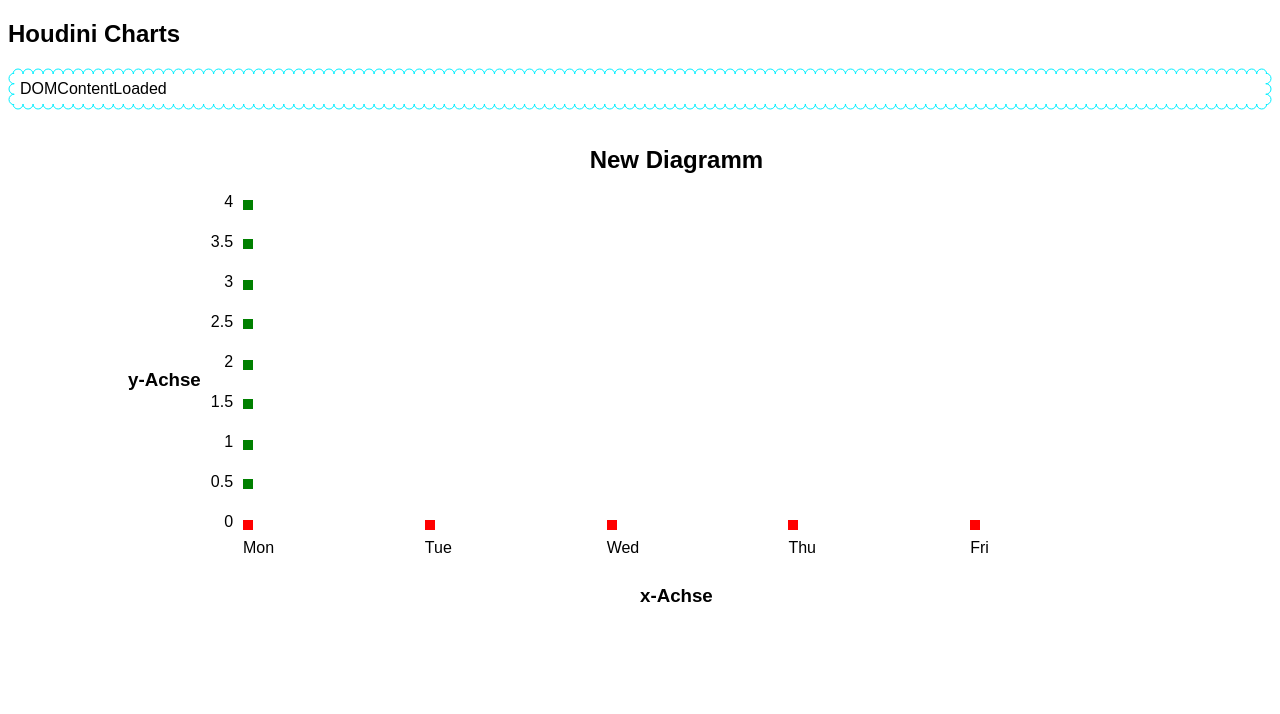
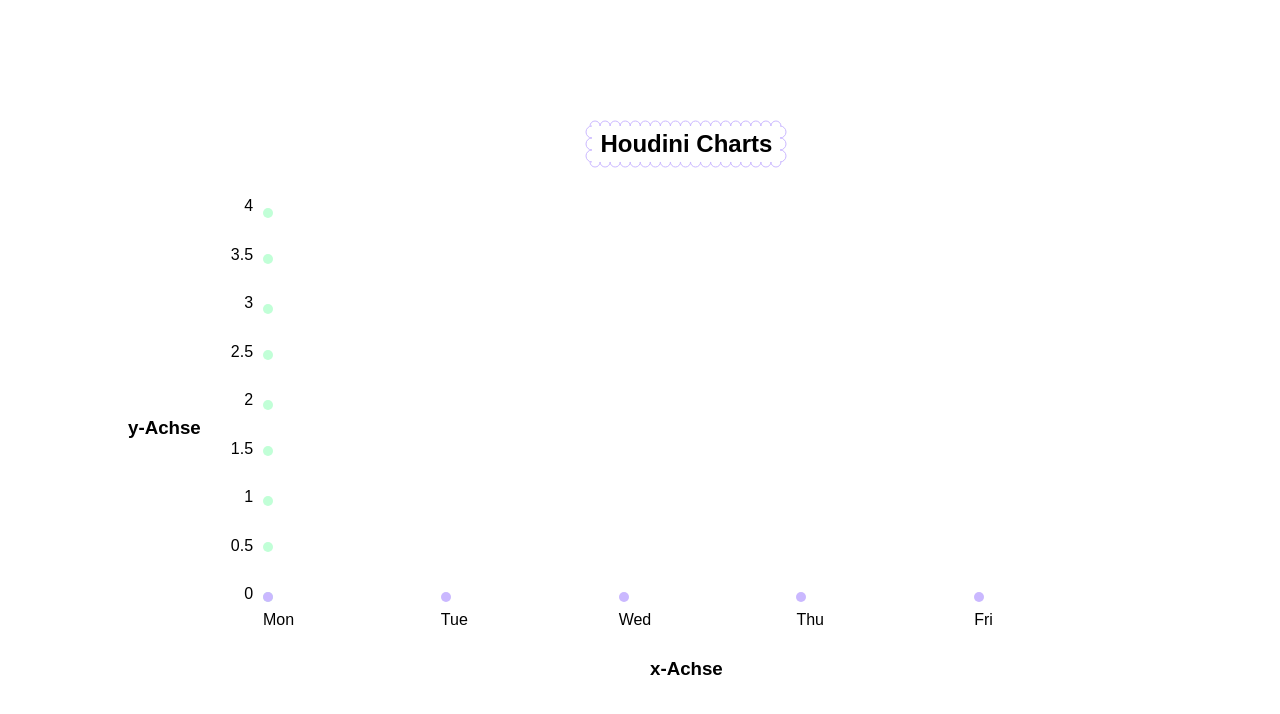
Before and after one commit to christophsaile/houdini-charts, a website built with webpack: page public/index.html in a window 1280 px wide. Built offline with nearby package versions, Linux system fonts and the light colour scheme.

Commit message:
feat: add styling

```diff
--- a/mock/data.json
+++ b/mock/data.json
@@ -1,5 +1,5 @@
 {
-  "title": "New Diagramm",
+  "title": "Houdini Charts",
   "chartType": "Line",
   "data": {
     "labels": ["Mon", "Tue", "Wed", "Thu", "Fri"],
@@ -16,7 +16,8 @@
           { "x": 0, "y": 3 },
           { "x": 0, "y": 3.5 },
           { "x": 0, "y": 4 }
-        ]
+        ],
+        "color": "#C1FFD7"
       },
       {
         "name": "dataset2",
@@ -26,7 +27,8 @@
           { "x": 2, "y": 0 },
           { "x": 3, "y": 0 },
           { "x": 4, "y": 0 }
-        ]
+        ],
+        "color": "#CAB8FF"
       }
     ],
     "scale": {
--- a/public/index.html
+++ b/public/index.html
@@ -8,12 +8,11 @@
     <link rel="stylesheet" href="./main.css" />
   </head>
   <body>
-    <h2>Houdini Charts</h2>
-    <div class="loaded">
-      <p>DOMContentLoaded</p>
-    </div>
-    <section id="lineChart"></section>
-
+    <main>
+      <section class="fullpage fullpage--center">
+        <section id="lineChart"></section>
+      </section>
+    </main>
     <script src="bundle.js"></script>
   </body>
 </html>
--- a/src/components/line-chart/line-chart.css
+++ b/src/components/line-chart/line-chart.css
@@ -1,17 +1,11 @@
-/* remove later */
-
-#dataset1 .lineChart__datapoint {
-  background-color: green;
-}
-
-#dataset2 .lineChart__datapoint {
-  background-color: red;
+:root {
+  --datapoint-size: 10px;
 }
 
 #lineChart {
   display: flex;
   width: 80vw;
-  height: 500px;
+  height: 70vh;
   margin: auto;
 }
 
@@ -26,6 +20,7 @@
   grid-column: 2;
   grid-row: 1;
   justify-self: center;
+  margin-bottom: 30px;
 }
 
 .lineChart__title-y {
@@ -34,12 +29,14 @@
   justify-self: center;
   align-self: center;
   writing-mode: sideways-lr;
+  margin: 20px 20px 0 0;
 }
 
 .lineChart__title-x {
   grid-column: 2;
   grid-row: 3;
   justify-self: center;
+  margin-top: 20px;
 }
 
 .lineChart__chart {
@@ -94,7 +91,8 @@
 
 .lineChart__datapoint {
   position: absolute;
-  width: 10px;
-  height: 10px;
+  width: var(--datapoint-size);
+  height: var(--datapoint-size);
   background-color: black;
+  border-radius: 100%;
 }
--- a/src/components/line-chart/line-chart.ts
+++ b/src/components/line-chart/line-chart.ts
@@ -53,7 +53,7 @@ class LineChart {
   };
 
   private renderTitle = () => {
-    return `<h2 class='lineChart__title'>${this.data.title}</h2>`;
+    return `<h2 class='lineChart__title loaded'>${this.data.title}</h2>`;
   };
 
   private renderTitleY = () => {
@@ -102,7 +102,8 @@ class LineChart {
         ${this.getDatasets
           .map((set) => {
             return `<section id='${set.name}' class='lineChart__dataset'>${this.renderDataset(
-              set.values
+              set.values,
+              set.color
             )}</section>`;
           })
           .join('')}
@@ -110,18 +111,16 @@ class LineChart {
     `;
   };
 
-  private renderDataset = (values: Datavalue[]) => {
+  private renderDataset = (values: Datavalue[], color?: string) => {
+    console.log(values);
     return `
       ${values
-        .map(
-          (value) =>
-            `<span class='lineChart__datapoint' ${this.setDatapointPosition(value)}></span>`
-        )
+        .map((value) => `<span class='lineChart__datapoint' ${this.setStyle(value, color)}></span>`)
         .join('')}
     `;
   };
 
-  private setDatapointPosition = (value: Datavalue) => {
+  private setStyle = (value: Datavalue, color?: string) => {
     const { niceMinimum, niceMaximum } = this.niceNumbers;
     const rangeX = this.maxX - this.minX;
     const rangeY = niceMaximum - niceMinimum;
@@ -129,7 +128,7 @@ class LineChart {
     const percentageX = Math.round((value.x / rangeX) * 100);
     const percentageY = Math.round((value.y / rangeY) * 100) * 0.95; // *0.945 is used to fix the scale
 
-    return `style='left: ${percentageX}%; bottom: ${percentageY}%'`;
+    return `style='background-color: ${color}; left: ${percentageX}%; bottom: ${percentageY}%'`;
   };
 }
 
--- a/src/css/main.css
+++ b/src/css/main.css
@@ -1,8 +1,13 @@
 :root {
   --spacing-small: 10px;
+  --color-primary: #cab8ff;
+  --color-secondary: #c1ffd7;
+  --color-tertiary: #b5deff;
 }
 
 * {
+  margin: 0;
+  padding: 0;
   box-sizing: border-box;
   scroll-behavior: smooth;
 }
@@ -11,22 +16,24 @@ body {
   font-family: Arial, Helvetica, sans-serif;
 }
 
-.loaded {
-  display: none;
+.fullpage {
+  width: 100%;
+  height: 100vh;
 }
 
-.loaded.true {
-  display: block;
+.fullpage--center {
+  display: flex;
+  justify-content: center;
+  align-content: center;
 }
 
-p {
+.loaded--true {
   --extra-scallopRadius: 5; /* default: 10 */
-  --extra-scallopColor: #00eeff; /* default: black */
+  --extra-scallopColor: var(--color-primary); /* default: black */
   --extra-scallopWeight: 1; /* default: 2 */
   --extra-test: '[1, 2, 3, 4, 5, 6, 7]';
 
   /* Must add padding to show border properly*/
-  padding: 0.75rem;
-
+  padding: 10px 15px;
   background: paint(extra-scallopedBorder);
 }
--- a/src/data.d.ts
+++ b/src/data.d.ts
@@ -17,6 +17,7 @@ export interface Data {
 export interface Datasets {
   name: string;
   values: Datavalue[];
+  color?: string;
 }
 
 export interface Datavalue {
--- a/src/index.ts
+++ b/src/index.ts
@@ -20,11 +20,11 @@ document.addEventListener('DOMContentLoaded', init);
 const LINECHART = new LineChart(data);
 
 function init(): void {
+  LINECHART.init();
   contentLoaded();
-  LINECHART.init();
 }
 
 function contentLoaded(): void {
   const getElem: HTMLElement | null = document.querySelector('.loaded');
-  if (getElem) getElem.classList.add('true');
+  if (getElem) getElem.classList.add('loaded--true');
 }
```
